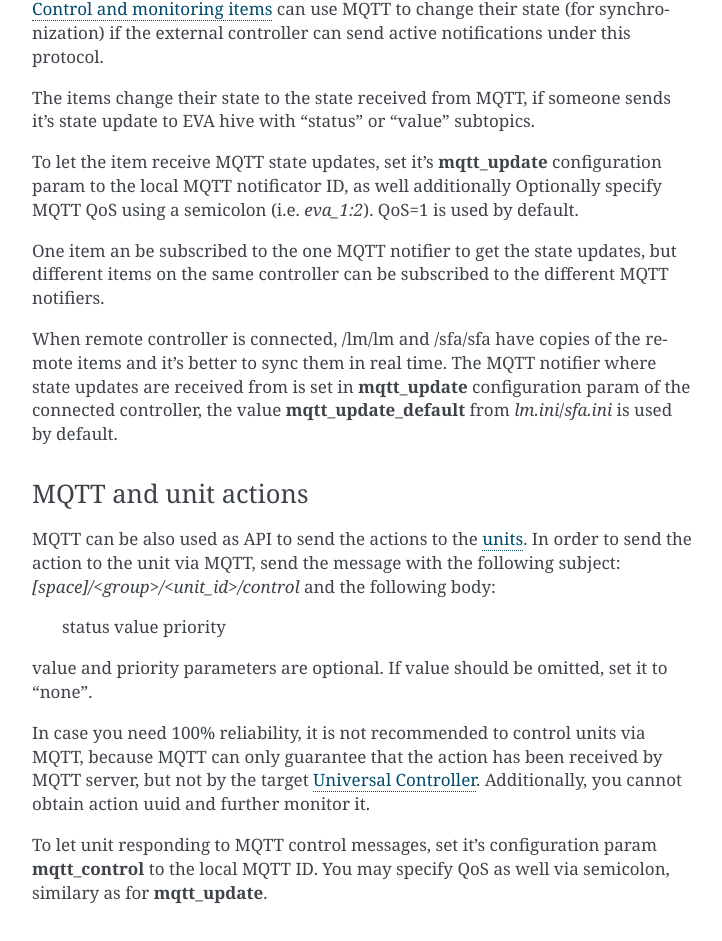
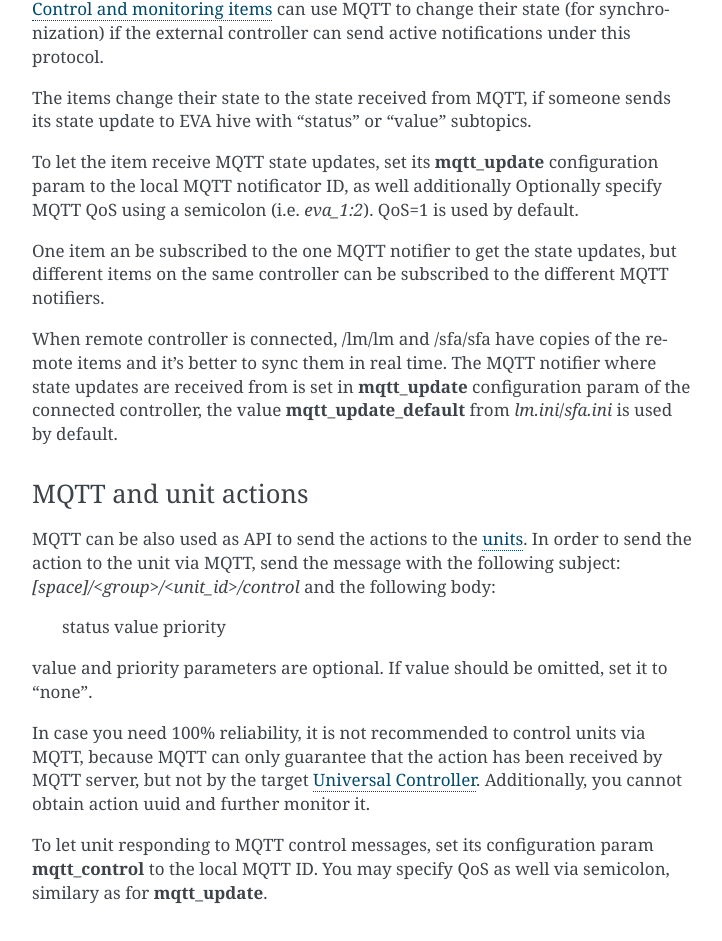
Before and after one commit to alttch/eva3, a Sphinx documentation site: the page built from doc/notifiers.rst, in a window 1280 px wide and 1400 px high, scrolled down 5810 px. Shown: the part 174-1115 px from the top of the window, without its empty margins (388-1110 px from the left). Built offline with Sphinx 7.4.7, drawn with Linux system fonts in a browser that asks for light colours.

```diff
--- a/doc/item_scripts.rst
+++ b/doc/item_scripts.rst
@@ -145,7 +145,7 @@ separated by space, i.e.
 
     0 NEW_VALUE
 
-For the sensor, it's data should be printed as:
+For the sensor, its data should be printed as:
 
     1 VALUE
 
--- a/doc/notifiers.rst
+++ b/doc/notifiers.rst
@@ -296,9 +296,9 @@ sending and receiving messages.
 external controller can send active notifications under this protocol.
 
 The items change their state to the state received from MQTT, if someone sends
-it's state update to EVA hive with "status" or "value" subtopics.
+its state update to EVA hive with "status" or "value" subtopics.
 
-To let the item receive MQTT state updates, set it's **mqtt_update**
+To let the item receive MQTT state updates, set its **mqtt_update**
 configuration param to the local MQTT notificator ID, as well additionally
 Optionally specify MQTT QoS using a semicolon (i.e. *eva_1:2*). QoS=1 is used by
 default.
@@ -330,7 +330,7 @@ MQTT, because MQTT can only guarantee that the action has been received by MQTT
 server, but not by the target :doc:`/uc/uc`. Additionally, you cannot obtain
 action uuid and further monitor it.
 
-To let unit responding to MQTT control messages, set it's configuration param
+To let unit responding to MQTT control messages, set its configuration param
 **mqtt_control** to the local MQTT ID. You may specify QoS as well via
 semicolon, similary as for **mqtt_update**.
 
```
Also changed, not shown: doc/always_exec.rst (added, +38 -0 lines).
